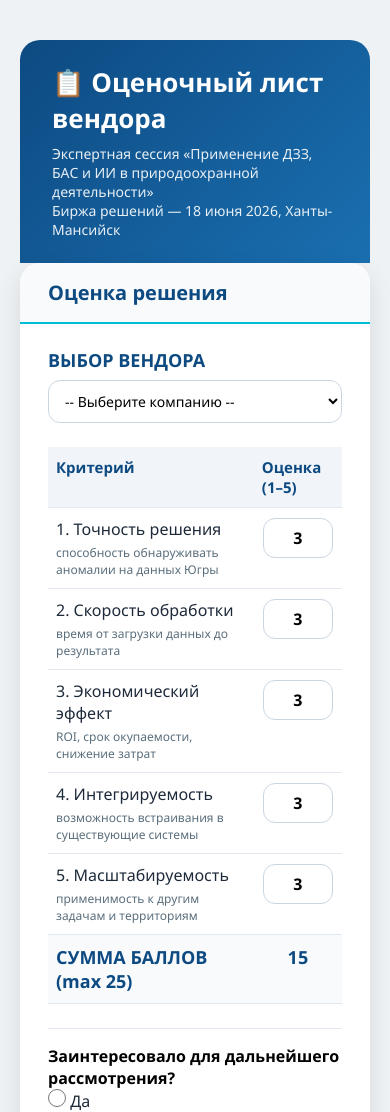
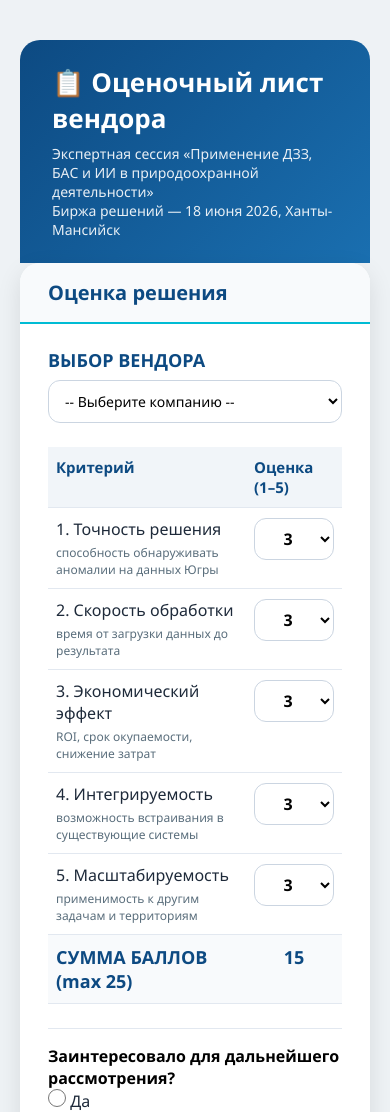
Before and after one commit to unkaider-web/itforum-eco-voting-vendor, a plain HTML site: page index.html in a window 390 px wide. Shown: the top 1112 px of the page. Drawn offline with Linux system fonts and the light colour scheme.

Commit message:
index.html

```diff
--- a/index.html
+++ b/index.html
@@ -73,7 +73,7 @@
         .rating-table td:last-child { width: 30%; text-align: center; }
         .criterion-name { font-weight: 500; color: #1e2a3a; }
         .criterion-desc { font-size: 12px; color: #5a6e7c; margin-top: 4px; }
-        .score-input {
+        .score-select {
             width: 80px;
             padding: 8px 0;
             text-align: center;
@@ -84,18 +84,8 @@
             font-family: inherit;
             margin: 0 auto;
             display: block;
-            appearance: textfield;
-            -moz-appearance: textfield;
-        }
-        .score-input:focus {
-            outline: none;
-            border-color: #00bcd4;
-            box-shadow: 0 0 0 2px rgba(0,188,212,0.2);
-        }
-        .score-input::-webkit-outer-spin-button,
-        .score-input::-webkit-inner-spin-button {
-            -webkit-appearance: none;
-            margin: 0;
+            background: white;
+            cursor: pointer;
         }
         .total-row { background: #f8fafc; }
         .total-row td { font-weight: 700; font-size: 18px; color: #0d4a82; }
@@ -205,7 +195,6 @@
         .toast.error { background: #c62828; }
         @media (max-width: 700px) {
             .rating-table th, .rating-table td { padding: 10px 8px; }
-            .score-input { width: 70px; }
             .radio-label { display: block; margin-bottom: 10px; }
             .actions { flex-direction: column; align-items: stretch; }
             .btn { width: 100%; justify-content: center; }
@@ -257,39 +246,24 @@
                 </thead>
                 <tbody>
                     <tr>
-                        <td>
-                            <div class="criterion-name">1. Точность решения</div>
-                            <div class="criterion-desc">способность обнаруживать аномалии на данных Югры</div>
-                        </td>
-                        <td><input type="number" class="score-input" min="1" max="5" step="1" value="3"></td>
+                        <td><div class="criterion-name">1. Точность решения</div><div class="criterion-desc">способность обнаруживать аномалии на данных Югры</div></td>
+                        <td><select class="score-select" data-score="0"><option value="1">1</option><option value="2">2</option><option value="3" selected>3</option><option value="4">4</option><option value="5">5</option></select></td>
                     </tr>
                     <tr>
-                        <td>
-                            <div class="criterion-name">2. Скорость обработки</div>
-                            <div class="criterion-desc">время от загрузки данных до результата</div>
-                        </td>
-                        <td><input type="number" class="score-input" min="1" max="5" step="1" value="3"></td>
+                        <td><div class="criterion-name">2. Скорость обработки</div><div class="criterion-desc">время от загрузки данных до результата</div></td>
+                        <td><select class="score-select" data-score="1"><option value="1">1</option><option value="2">2</option><option value="3" selected>3</option><option value="4">4</option><option value="5">5</option></select></td>
                     </tr>
                     <tr>
-                        <td>
-                            <div class="criterion-name">3. Экономический эффект</div>
-                            <div class="criterion-desc">ROI, срок окупаемости, снижение затрат</div>
-                        </td>
-                        <td><input type="number" class="score-input" min="1" max="5" step="1" value="3"></td>
+                        <td><div class="criterion-name">3. Экономический эффект</div><div class="criterion-desc">ROI, срок окупаемости, снижение затрат</div></td>
+                        <td><select class="score-select" data-score="2"><option value="1">1</option><option value="2">2</option><option value="3" selected>3</option><option value="4">4</option><option value="5">5</option></select></td>
                     </tr>
                     <tr>
-                        <td>
-                            <div class="criterion-name">4. Интегрируемость</div>
-                            <div class="criterion-desc">возможность встраивания в существующие системы</div>
-                        </td>
-                        <td><input type="number" class="score-input" min="1" max="5" step="1" value="3"></td>
+                        <td><div class="criterion-name">4. Интегрируемость</div><div class="criterion-desc">возможность встраивания в существующие системы</div></td>
+                        <td><select class="score-select" data-score="3"><option value="1">1</option><option value="2">2</option><option value="3" selected>3</option><option value="4">4</option><option value="5">5</option></select></td>
                     </tr>
                     <tr>
-                        <td>
-                            <div class="criterion-name">5. Масштабируемость</div>
-                            <div class="criterion-desc">применимость к другим задачам и территориям</div>
-                        </td>
-                        <td><input type="number" class="score-input" min="1" max="5" step="1" value="3"></td>
+                        <td><div class="criterion-name">5. Масштабируемость</div><div class="criterion-desc">применимость к другим задачам и территориям</div></td>
+                        <td><select class="score-select" data-score="4"><option value="1">1</option><option value="2">2</option><option value="3" selected>3</option><option value="4">4</option><option value="5">5</option></select></td>
                     </tr>
                     <tr class="total-row">
                         <td><strong>СУММА БАЛЛОВ</strong> (max 25)</td>
@@ -328,7 +302,7 @@
 <script>
     const GOOGLE_SCRIPT_URL = 'https://script.google.com/macros/s/AKfycbx2QVmWb5BGAAkfp_xaA6ZC6SK7PuKLv2i5eGc2J03ftOLOFBTve8zRH0S5M5C9ZKl14Q/exec';
 
-    const scoreInputs = document.querySelectorAll('.score-input');
+    const scoreSelects = document.querySelectorAll('.score-select');
     const totalSpan = document.getElementById('totalScore');
     const resetBtn = document.getElementById('resetBtn');
     const resetHistoryBtn = document.getElementById('resetHistoryBtn');
@@ -387,18 +361,14 @@
 
     function updateTotal() {
         let total = 0;
-        scoreInputs.forEach(inp => {
-            let val = parseInt(inp.value, 10);
-            if (isNaN(val)) val = 1;
-            val = Math.min(5, Math.max(1, val));
-            if (inp.value != val) inp.value = val;
-            total += val;
+        scoreSelects.forEach(select => {
+            total += parseInt(select.value, 10);
         });
         totalSpan.innerText = total;
     }
 
     function resetForm() {
-        scoreInputs.forEach(inp => inp.value = 3);
+        scoreSelects.forEach(select => select.value = '3');
         const noRadio = Array.from(interestRadios).find(r => r.value === 'Нет');
         if (noRadio) noRadio.checked = true;
         if (commentInput) commentInput.value = '';
@@ -439,7 +409,7 @@
             return;
         }
 
-        const scores = Array.from(scoreInputs).map(inp => parseInt(inp.value, 10));
+        const scores = Array.from(scoreSelects).map(select => parseInt(select.value, 10));
         const total = parseInt(totalSpan.innerText, 10);
         const interest = Array.from(interestRadios).find(r => r.checked)?.value || 'Нет';
         const comment = commentInput?.value || '';
@@ -448,22 +418,15 @@
 
         setLoading(true);
         try {
-            const response = await fetch(GOOGLE_SCRIPT_URL, {
+            await fetch(GOOGLE_SCRIPT_URL, {
                 method: 'POST',
-                mode: 'cors',
+                mode: 'no-cors',
                 headers: { 'Content-Type': 'application/json' },
                 body: JSON.stringify(payload)
             });
-
-            if (response.ok) {
-                addVotedVendor(vendor);
-                showToast(`Оценка для "${vendor}" отправлена! Спасибо.`);
-                resetForm();
-            } else {
-                const errorText = await response.text();
-                console.error('Server error:', errorText);
-                showToast('Ошибка при отправке. Попробуйте ещё раз.', true);
-            }
+            addVotedVendor(vendor);
+            showToast(`Оценка для "${vendor}" отправлена! Спасибо.`);
+            resetForm();
         } catch (error) {
             console.error('Ошибка:', error);
             showToast('Ошибка отправки. Проверьте подключение.', true);
@@ -472,7 +435,7 @@
         }
     }
 
-    scoreInputs.forEach(inp => inp.addEventListener('input', updateTotal));
+    scoreSelects.forEach(select => select.addEventListener('change', updateTotal));
     resetBtn.addEventListener('click', resetForm);
     resetHistoryBtn.addEventListener('click', resetHistory);
     submitBtn.addEventListener('click', submitEvaluation);
```
